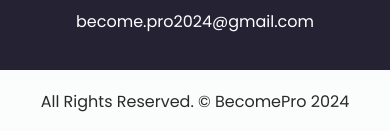
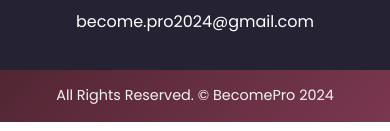
Before and after one commit to al-badarin/BecomePro, a React (Vite) app in the folder client/: page / in a window 390 px wide. Shown: the part 1578-1709 px from the top of the page. Built offline with nearby package versions, Linux system fonts and the light colour scheme; no server answers.

Commit message:
add styles t the footer

```diff
--- a/client/src/components/footer/Footer.jsx
+++ b/client/src/components/footer/Footer.jsx
@@ -1,11 +1,12 @@
 import Info from './info/Info';
+
+import styles from './Footer.module.css';
 
 export default function Footer() {
   return (
     <>
       <Info />
-
-      <footer className="container-fluid footer_section">
+      <footer className={`container-fluid ${styles.footer_section}`}>
         <p>All Rights Reserved. &copy; BecomePro 2024</p>
       </footer>
     </>
--- /dev/null
+++ b/client/src/components/footer/Footer.module.css
@@ -0,0 +1,34 @@
+.footer_section {
+  background: linear-gradient(135deg, #522633, #7a3750);
+  color: #f3f3f3;
+  padding: 20px 0;
+  text-align: center;
+  position: relative;
+  bottom: 0;
+  width: 100%;
+}
+
+.footer_section p {
+  margin: 0;
+  font-size: 1rem;
+  line-height: 1.5;
+}
+
+.footer_section a {
+  color: #ffd700;
+  text-decoration: none;
+}
+
+.footer_section a:hover {
+  text-decoration: underline;
+}
+
+@media (max-width: 768px) {
+  .footer_section {
+    padding: 15px 0;
+  }
+
+  .footer_section p {
+    font-size: 0.9rem;
+  }
+}
```
